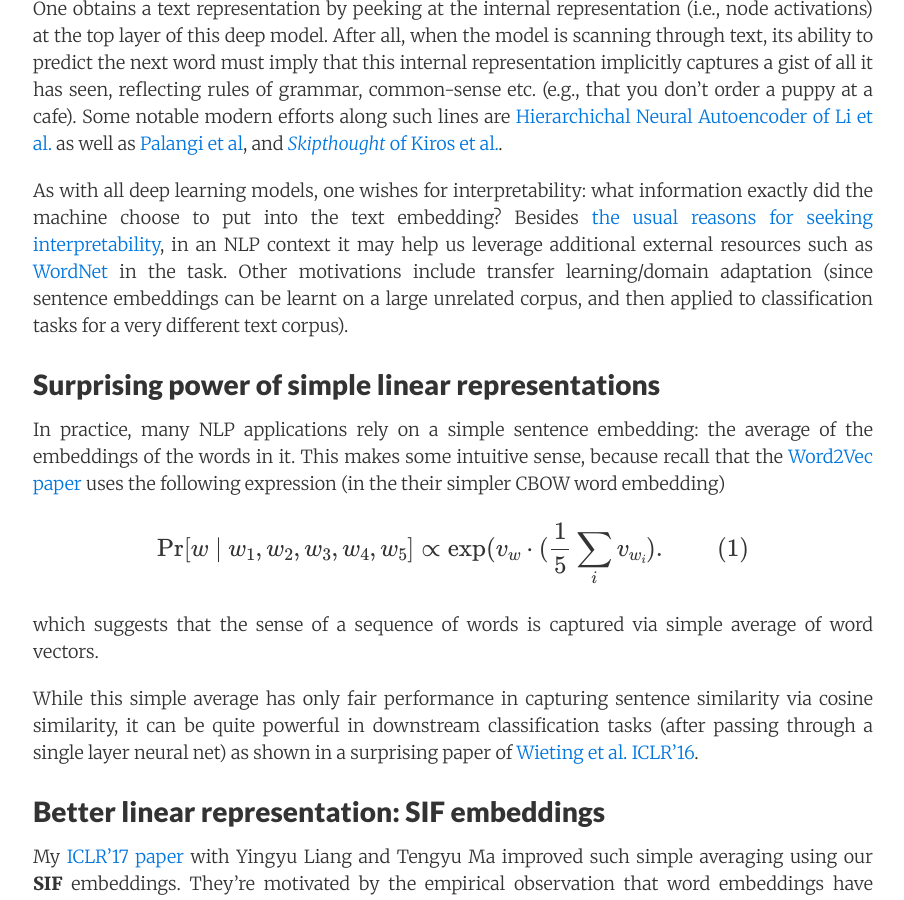
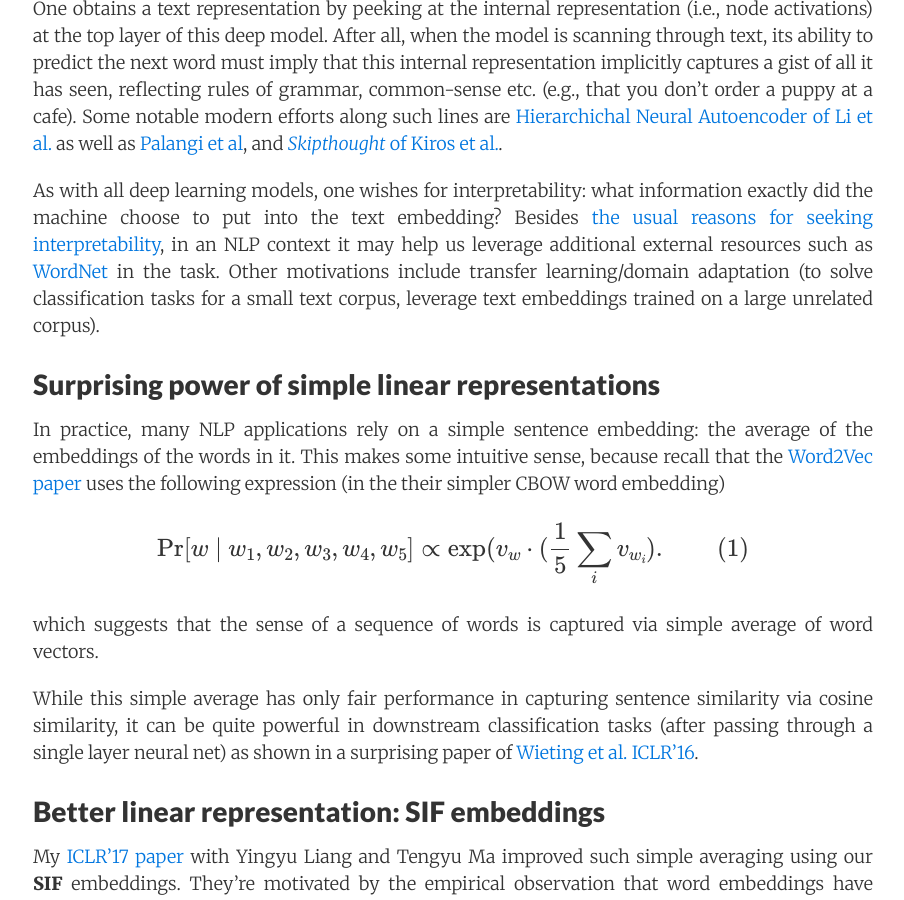
Before and after one commit to offconvex/offconvex.github.io, a Jekyll site: the page built from _posts/2018-06-16-textembeddings.md, in a window 1280 px wide and 900 px high, scrolled down 1930 px. Shown: the whole window, without its empty margins (187-1091 px from the left). Built offline with Jekyll 4.4.1, drawn with Linux system fonts in a browser that asks for light colours; nearby versions of some CDN libraries; formulas are drawn with MathJax 3; comment, search, counter and statistics services are not loaded.

Commit message:
Update 2018-06-16-textembeddings.md

```diff
--- a/_posts/2018-06-16-textembeddings.md
+++ b/_posts/2018-06-16-textembeddings.md
@@ -31,7 +31,7 @@ Computing such representations is a form of [representation learning as well as
  One obtains a text representation by peeking at the internal representation (i.e., node activations) at the top layer of this deep model. After all, when the model is scanning through text, its ability to predict  the next word must imply that this internal representation implicitly captures a gist of all it has seen, reflecting rules of grammar, common-sense etc. (e.g., that you don't order a puppy at a cafe). Some notable modern efforts along such lines are [Hierarchichal Neural Autoencoder of Li et al.](https://arxiv.org/abs/1506.01057) as well as [Palangi et al](https://arxiv.org/abs/1502.06922), and  [*Skipthought* of Kiros et al.](https://arxiv.org/abs/1506.06726).
 
  As with all deep learning models, one wishes for interpretability: what information exactly did the machine choose to put into the text embedding? Besides [the usual reasons for seeking interpretability](https://people.csail.mit.edu/beenkim/papers/BeenK_FinaleDV_ICML2017_tutorial.pdf), in an NLP context it may help us leverage  additional external resources such as [WordNet](https://wordnet.princeton.edu/) in the task. Other motivations include
- transfer learning/domain adaptation (since sentence embeddings can be learnt on a large unrelated corpus, and then applied to classification tasks for a very different text corpus).
+ transfer learning/domain adaptation (to solve classification tasks for a  small text corpus, leverage text embeddings trained on a large unrelated corpus).
 
 ## Surprising power of simple linear representations
 
```
